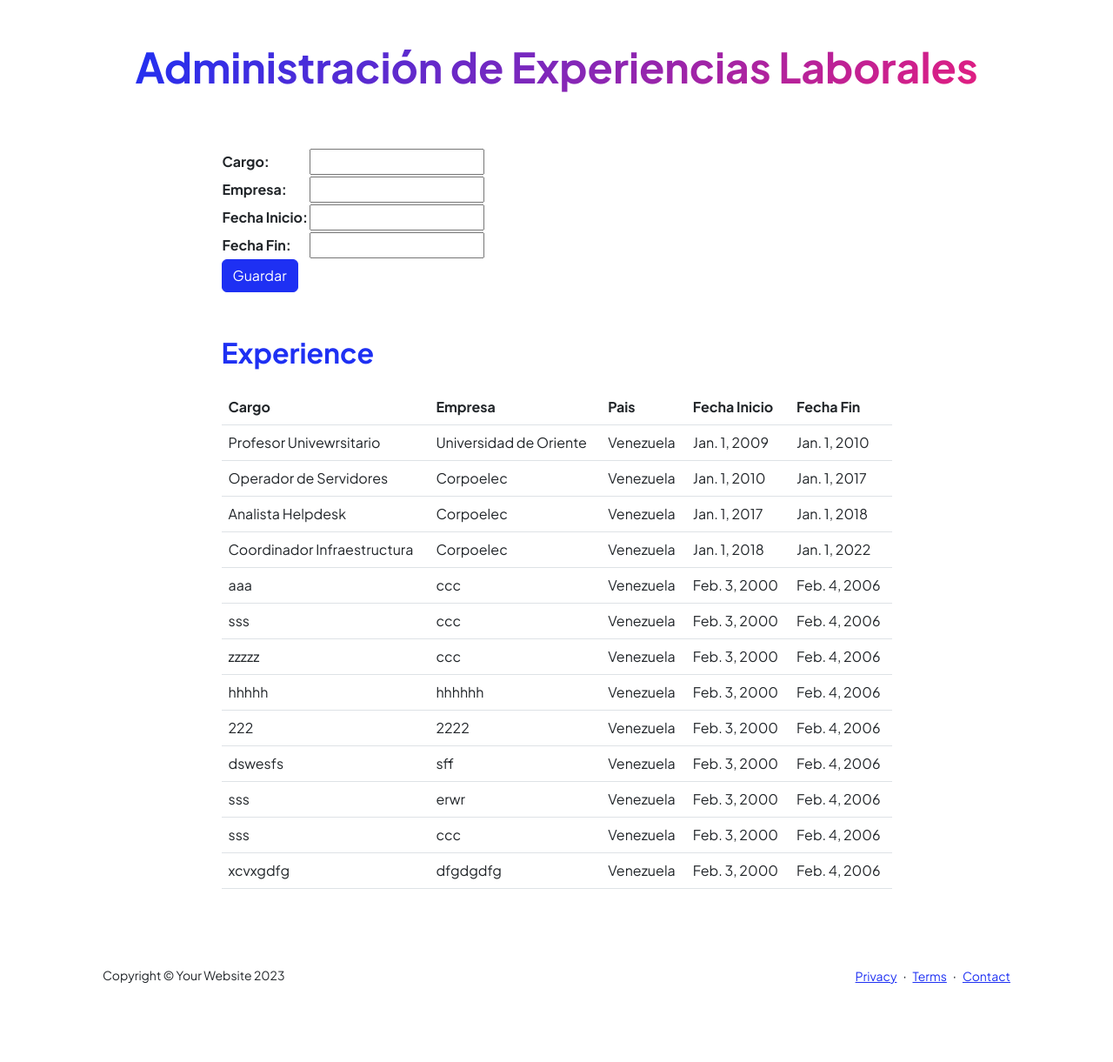
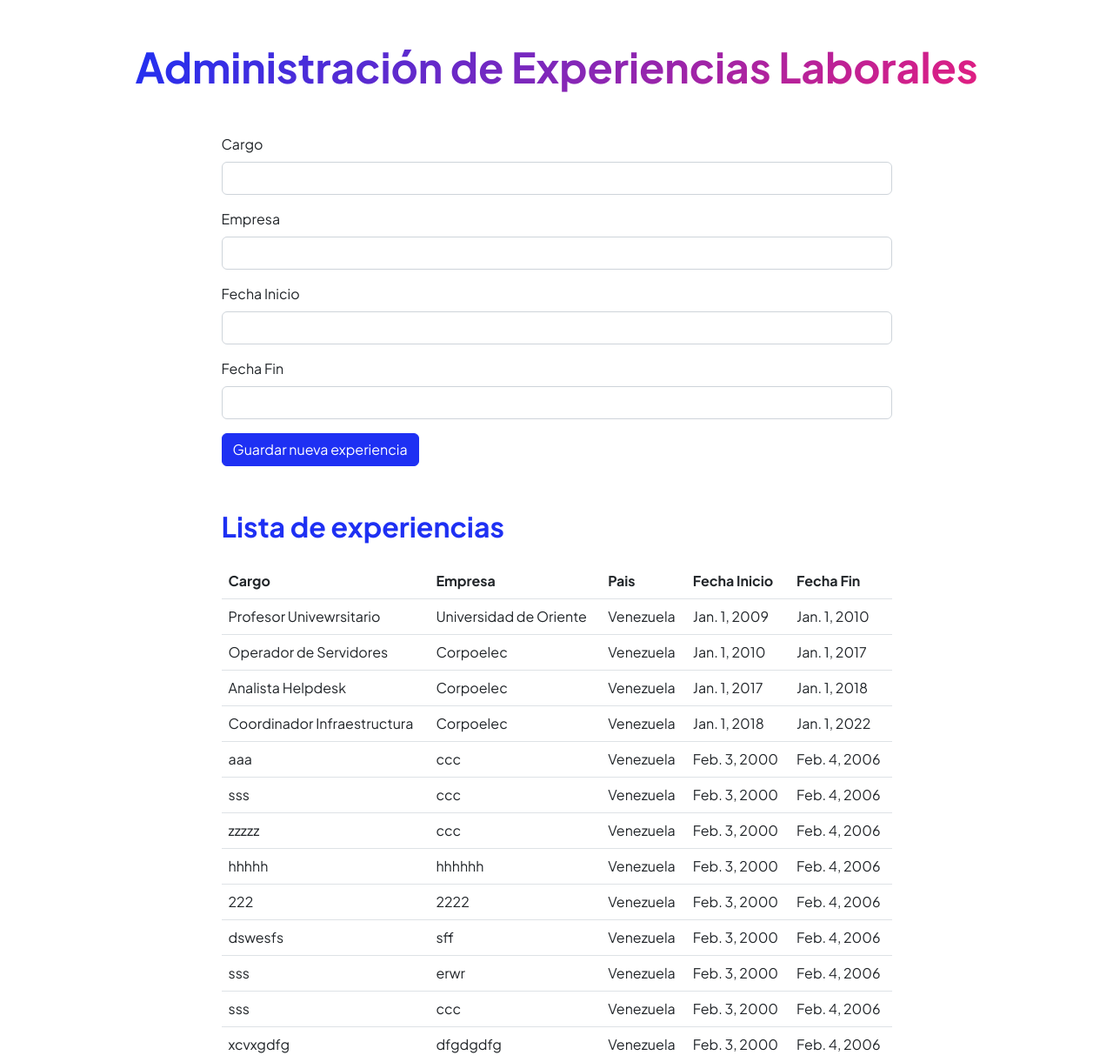
Before and after one commit to lcdosguzman/preyecto-cvs, a Django app: page /AppCurriculum/experiencia in a window 1280 px wide. Shown: the part 72-1293 px from the top of the page at 87% size. Before the commit the page ends 1203 px from the top, so only its background shows below. Run offline with Django 5.2, Linux system fonts and the light colour scheme; data comes from the database, SQL or seed files in the repository; both versions use the stored data as it was after the commit; some libraries are stand-ins or nearby versions.

Commit message:
fix css formularios

```diff
--- a/proyectocvs/AppCurriculum/forms.py
+++ b/proyectocvs/AppCurriculum/forms.py
@@ -3,10 +3,10 @@ from crispy_forms.helper import FormHelper
 from crispy_forms.layout import Layout, Submit
 
 class ExperienciaFormulario(forms.Form):
-    cargo = forms.CharField(label='Cargo', max_length=100)
-    empresa = forms.CharField(label='Empresa', max_length=100)
-    periodo_inicio = forms.DateField(label='Fecha Inicio')
-    periodo_fin = forms.DateField(label='Fecha Fin')
+    cargo = forms.CharField(label='Cargo', max_length=100,widget=forms.TextInput(attrs={'class': 'form-control'}))
+    empresa = forms.CharField(label='Empresa', max_length=100,widget=forms.TextInput(attrs={'class': 'form-control'}))
+    periodo_inicio = forms.DateField(label='Fecha Inicio',widget=forms.TextInput(attrs={'class': 'form-control'}))
+    periodo_fin = forms.DateField(label='Fecha Fin',widget=forms.TextInput(attrs={'class': 'form-control'}))
     def __init__(self, *args, **kwargs):
         super().__init__(*args, **kwargs)
         self.helper = FormHelper(self)
@@ -19,10 +19,10 @@ class ExperienciaFormulario(forms.Form):
         )
 
 class EstudioFormulario(forms.Form):
-    institucion = forms.CharField(label='Institucion', max_length=100)
-    titulo = forms.CharField(label='Titulo', max_length=100)
-    periodo_inicio = forms.DateField(label='Fecha Inicio')
-    periodo_fin = forms.DateField(label='Fecha Fin')
+    institucion = forms.CharField(label='Institucion', max_length=100,widget=forms.TextInput(attrs={'class': 'form-control'}))
+    titulo = forms.CharField(label='Titulo', max_length=100,widget=forms.TextInput(attrs={'class': 'form-control'}))
+    periodo_inicio = forms.DateField(label='Fecha Inicio',widget=forms.TextInput(attrs={'class': 'form-control'}))
+    periodo_fin = forms.DateField(label='Fecha Fin',widget=forms.TextInput(attrs={'class': 'form-control'}))
     def __init__(self, *args, **kwargs):
         super().__init__(*args, **kwargs)
         self.helper = FormHelper(self)
--- a/proyectocvs/AppCurriculum/templates/AppCurriculum/experiencia.html
+++ b/proyectocvs/AppCurriculum/templates/AppCurriculum/experiencia.html
@@ -22,13 +22,26 @@
                 </div>
             {% endif %}
 
-              <form action="" method="POST">{% csrf_token %}
-                <table>
-                    <div class="mb-3">
-                    {{ miFormulario.as_table}}
-                    </div>
-                </table>
-                <input class="btn btn-primary" type="submit" value="Guardar">
+              <form action="" method="POST" class="mb-3">{% csrf_token %}
+                <div class="mb-3">
+                    <label for="{{ miFormulario.cargo.id_for_label }}" class="form-label">{{ miFormulario.cargo.label }}</label>
+                    {{ miFormulario.cargo }}
+                </div>
+                <div class="mb-3">
+                    <label for="{{ miFormulario.empresa.id_for_label }}" class="form-label">{{ miFormulario.empresa.label }}</label>
+                    {{ miFormulario.empresa }}
+                </div>
+                <div class="mb-3">
+                    <label for="{{ miFormulario.periodo_inicio.id_for_label }}" class="form-label">{{ miFormulario.periodo_inicio.label }}</label>
+                    {{ miFormulario.periodo_inicio }}
+                </div>
+                <div class="mb-3">
+                    <label for="{{ miFormulario.periodo_fin.id_for_label }}" class="form-label">{{ miFormulario.periodo_fin.label }}</label>
+                    {{ miFormulario.periodo_fin }}
+                </div>
+                <div class="mb-3">
+                    <input class="btn btn-primary" type="submit" value="Guardar nueva experiencia">
+                </div>
               </form>
               {{resp}}
             </section>
@@ -36,7 +49,7 @@
             <section>
                 <table class="table caption-top">
                     <div class="d-flex align-items-center justify-content-between mb-4">
-                        <h2 class="text-primary fw-bolder mb-0">Experience</h2>
+                        <h2 class="text-primary fw-bolder mb-0">Lista de experiencias</h2>
                     </div>
                     <thead>
                       <tr>
```
Also changed, not shown: proyectocvs/AppCurriculum/templates/AppCurriculum/educacion.html (+20 -7 lines), proyectocvs/AppCurriculum/templates/AppCurriculum/idiomas.html (+4 -3 lines), proyectocvs/db.sqlite3.
